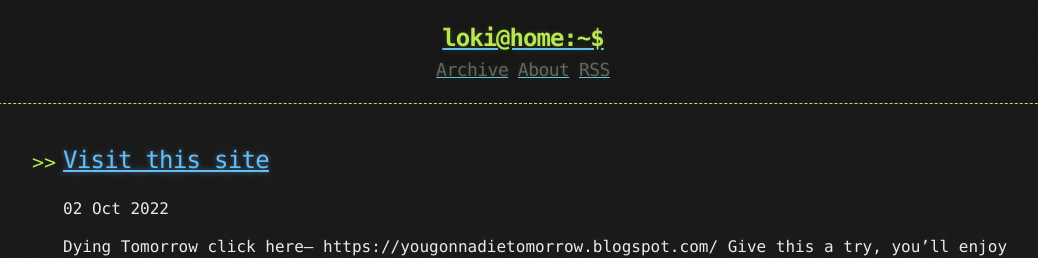
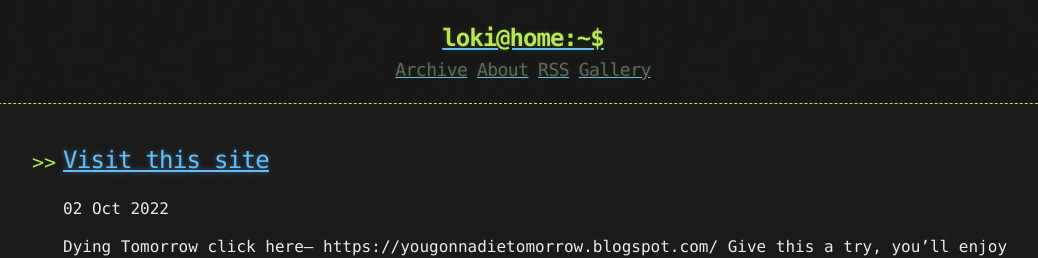
Before and after one commit to imlokisenpai/imlokisenpai.github.io, a Jekyll site: the page built from index.html, in a window 1280 px wide. Shown: the top 258 px of the page, without its empty margins (117-1155 px from the left). Built offline with Jekyll 4.4.1, drawn with Linux system fonts in a browser that asks for light colours; the list of posts is cut into pages by our own code.

Commit message:
Update links.html

```diff
--- a/_includes/links.html
+++ b/_includes/links.html
@@ -1,3 +1,4 @@
 <a href="{{ "/archive" | prepend: site.baseurl | replace: '//', '/' }}"><h2 class="header-link">Archive</h2></a>
 <a href="{{ "/about" | prepend: site.baseurl | replace: '//', '/' }}"><h2 class="header-link">About</h2></a>
 <a href="{{ "/atom.xml" | prepend: site.baseurl | replace: '//', '/' }}"><h2 class="header-link">RSS</h2></a>
+<a href="{{ "https://imlokisenpai.github.io/gallery" | prepend: site.baseurl | replace: '//', '/' }}"><h2 class="header-link">Gallery</h2></a>
```
